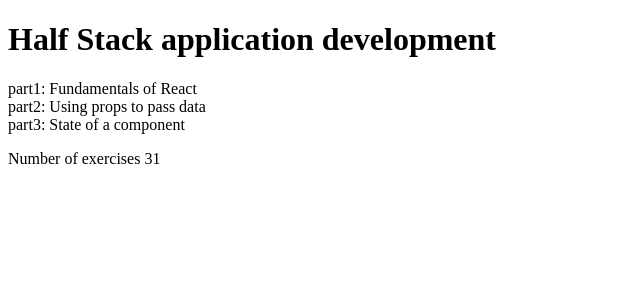
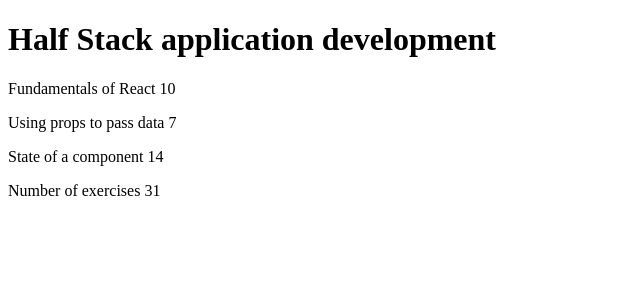
Before and after one commit to AbdullahiHared/FSPart1, a React (Vite) app in the folder part1/: page / in a window 1280 px wide. Shown: the top 300 px of the page, without its empty margins (0-640 px from the left). Built offline with nearby package versions, Linux system fonts and the light colour scheme.

Commit message:
finish part1 b

```diff
--- a/part1/src/App.jsx
+++ b/part1/src/App.jsx
@@ -1,36 +1,39 @@
 const App = () => {
+  const course = 'Half Stack application development';
+  const parts = [
+    { name: 'Fundamentals of React', exercises: 10 },
+    { name: 'Using props to pass data', exercises: 7 },
+    { name: 'State of a component', exercises: 14 }
+  ];
+
   return (
     <div>
-      <Header />
-      <Content />
-      <Footer />
+      <Header course={course} />
+      <Content parts={parts} />
+      <Footer parts={parts} />
     </div>
-  )
-}
+  );
+};
 
-const Header = () => {
-  const course = 'Half Stack application development';
+const Header = ({ course }) => {
   return <h1>{course}</h1>;
-}
+};
 
-const Content = () => {
-  const part1 = 'Fundamentals of React';
-  const part2 = 'Using props to pass data';
-  const part3 = 'State of a component';
+const Content = ({ parts }) => {
   return (
     <div>
-      part1: {part1} <br />
-      part2: {part2} <br />
-      part3: {part3} <br />
+      {parts.map((part) => (
+        <p key={part.name}>
+          {part.name} {part.exercises}
+        </p>
+      ))}
     </div>
   );
-}
+};
 
-const Footer = () => {
-  const exercise1 = 10;
-  const exercise2 = 7;
-  const exercise3 = 14;
-  return <p>Number of exercises {exercise1 + exercise2 + exercise3}</p>;
-}
+const Footer = ({ parts }) => {
+  const totalExercises = parts.reduce((sum, part) => sum + part.exercises, 0);
+  return <p>Number of exercises {totalExercises}</p>;
+};
 
-export default App
+export default App;
```
